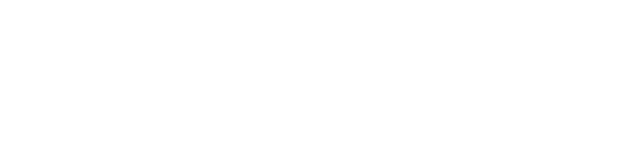
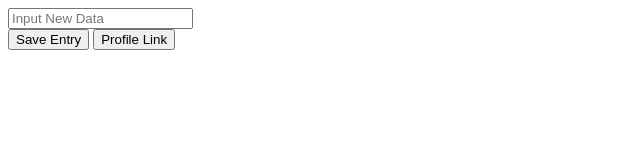
Before and after one commit to rsyji/Chrome_ext, a browser extension: page index.html in a window 1280 px wide. Shown: the whole page, without its empty margins (0-640 px from the left). Drawn offline with Linux system fonts and the light colour scheme.

Commit message:
Update index.html
#Gave Structure to html

```diff
--- a/index.html
+++ b/index.html
@@ -3,10 +3,16 @@
 <head>
     <meta charset="UTF-8">
     <meta name="viewport" content="width=device-width, initial-scale=1.0">
-    <title>Document</title>
+    <title>Chrome Extension</title>
     <link rel="stylesheet" href="styles.css">
 </head>
 <body>
+    <input type="text" id="inputField" placeholder="Input New Data"><br>
+    <div class="buttons">
+        <button id="save-btn">Save Entry</button>
+        <button id="profile-link">Profile Link</button>
+    </div>
+    <ul id="saved-entries"></ul>
     <script src="main.js"></script>
 </body>
 </html>
```
